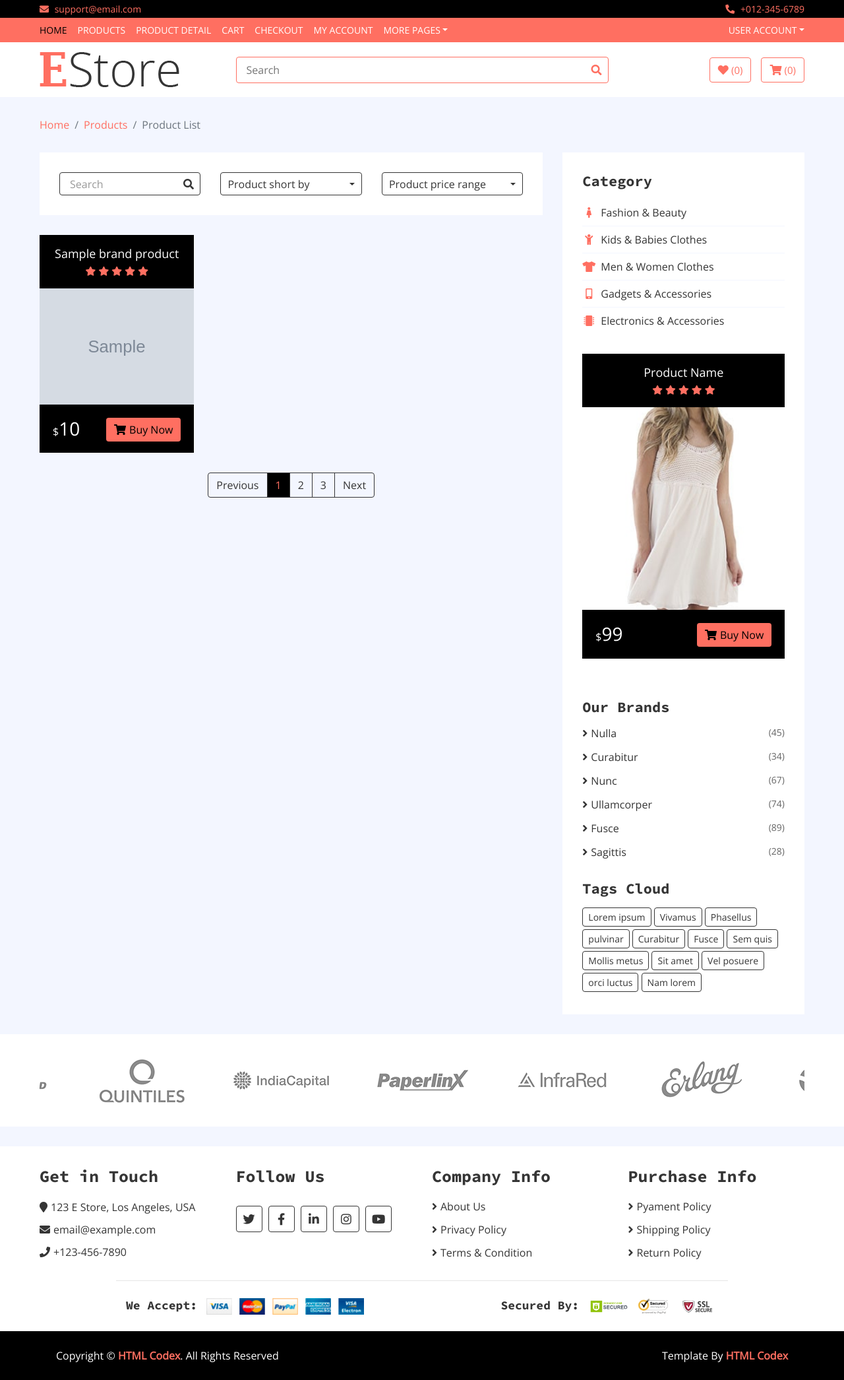
After one commit to pradeepbasyal2003/django_ecomm, a Django app: template templates/brand.html in a window 1280 px wide. The commit adds this page. Shown: the whole page at 66% size. Run offline with Django 4.2, Linux system fonts and the light colour scheme; the template is opened without the code that fills it: most values are stand-ins (such as "Sample title", 1, 10 or a date in 2020); grey boxes marked "Sample" are stand-in pictures; some libraries are stand-ins or nearby versions.

Commit message:
brand view

```diff
--- a/home/urls.py
+++ b/home/urls.py
@@ -3,5 +3,7 @@ from .views import *
 
 urlpatterns = [
     path('', HomeView.as_view(), name='home'),
+    path('category/<slug>',CategoryView.as_view(),name='category')
+    path('brand/<slug>', CategoryView.as_view(), name='brand')
 
 ]
--- /dev/null
+++ b/templates/brand.html
@@ -0,0 +1,277 @@
+{% extends 'base.html'%}
+{%load static%}
+{%block content%}
+        <!-- Breadcrumb Start -->
+        <div class="breadcrumb-wrap">
+            <div class="container-fluid">
+                <ul class="breadcrumb">
+                    <li class="breadcrumb-item"><a href="#">Home</a></li>
+                    <li class="breadcrumb-item"><a href="#">Products</a></li>
+                    <li class="breadcrumb-item active">Product List</li>
+                </ul>
+            </div>
+        </div>
+        <!-- Breadcrumb End -->
+
+        <!-- Product List Start -->
+        <div class="product-view">
+            <div class="container-fluid">
+                <div class="row">
+                    <div class="col-lg-8">
+                        <div class="row">
+                            <div class="col-md-12">
+                                <div class="product-view-top">
+                                    <div class="row">
+                                        <div class="col-md-4">
+                                            <div class="product-search">
+                                                <input type="email" value="Search">
+                                                <button><i class="fa fa-search"></i></button>
+                                            </div>
+                                        </div>
+                                        <div class="col-md-4">
+                                            <div class="product-short">
+                                                <div class="dropdown">
+                                                    <div class="dropdown-toggle" data-toggle="dropdown">Product short by</div>
+                                                    <div class="dropdown-menu dropdown-menu-right">
+                                                        <a href="#" class="dropdown-item">Newest</a>
+                                                        <a href="#" class="dropdown-item">Popular</a>
+                                                        <a href="#" class="dropdown-item">Most sale</a>
+                                                    </div>
+                                                </div>
+                                            </div>
+                                        </div>
+                                        <div class="col-md-4">
+                                            <div class="product-price-range">
+                                                <div class="dropdown">
+                                                    <div class="dropdown-toggle" data-toggle="dropdown">Product price range</div>
+                                                    <div class="dropdown-menu dropdown-menu-right">
+                                                        <a href="#" class="dropdown-item">$0 to $50</a>
+                                                        <a href="#" class="dropdown-item">$51 to $100</a>
+                                                        <a href="#" class="dropdown-item">$101 to $150</a>
+                                                        <a href="#" class="dropdown-item">$151 to $200</a>
+                                                        <a href="#" class="dropdown-item">$201 to $250</a>
+                                                        <a href="#" class="dropdown-item">$251 to $300</a>
+                                                        <a href="#" class="dropdown-item">$301 to $350</a>
+                                                        <a href="#" class="dropdown-item">$351 to $400</a>
+                                                        <a href="#" class="dropdown-item">$401 to $450</a>
+                                                        <a href="#" class="dropdown-item">$451 to $500</a>
+                                                    </div>
+                                                </div>
+                                            </div>
+                                        </div>
+                                    </div>
+                                </div>
+                            </div>
+                            {%for brand_product in brand_products%}
+                            <div class="col-md-4">
+                                <div class="product-item">
+                                    <div class="product-title">
+                                        <a href="#">{{brand_products.name}}</a>
+                                        <div class="ratting">
+                                            <i class="fa fa-star"></i>
+                                            <i class="fa fa-star"></i>
+                                            <i class="fa fa-star"></i>
+                                            <i class="fa fa-star"></i>
+                                            <i class="fa fa-star"></i>
+                                        </div>
+                                    </div>
+                                    <div class="product-image">
+                                        <a href="product-detail.html">
+                                            <img src="{{brand_product.img.url}}" alt="Product Image">
+                                        </a>
+                                        <div class="product-action">
+                                            <a href="#"><i class="fa fa-cart-plus"></i></a>
+                                            <a href="#"><i class="fa fa-heart"></i></a>
+                                            <a href="#"><i class="fa fa-search"></i></a>
+                                        </div>
+                                    </div>
+                                    <div class="product-price">
+                                        {%if brand_product.discounted_price > 0%}
+                                        <h3><span>$</span>{{brand_product.discounted_price}}</h3>
+                                        {%else%}
+                                        <h3><span>$</span>{{brand_product.price}}</h3>
+                                        {%endif%}
+                                        <a class="btn" href=""><i class="fa fa-shopping-cart"></i>Buy Now</a>
+                                    </div>
+                                </div>
+                            </div>
+                            {%endfor%}
+                        </div>
+
+                        <!-- Pagination Start -->
+                        <div class="col-md-12">
+                            <nav aria-label="Page navigation example">
+                                <ul class="pagination justify-content-center">
+                                    <li class="page-item disabled">
+                                        <a class="page-link" href="#" tabindex="-1">Previous</a>
+                                    </li>
+                                    <li class="page-item active"><a class="page-link" href="#">1</a></li>
+                                    <li class="page-item"><a class="page-link" href="#">2</a></li>
+                                    <li class="page-item"><a class="page-link" href="#">3</a></li>
+                                    <li class="page-item">
+                                        <a class="page-link" href="#">Next</a>
+                                    </li>
+                                </ul>
+                            </nav>
+                        </div>
+                        <!-- Pagination Start -->
+                    </div>
+
+                    <!-- Side Bar Start -->
+                    <div class="col-lg-4 sidebar">
+                        <div class="sidebar-widget category">
+                            <h2 class="title">Category</h2>
+                            <nav class="navbar bg-light">
+                                <ul class="navbar-nav">
+                                    <li class="nav-item">
+                                        <a class="nav-link" href="#"><i class="fa fa-female"></i>Fashion & Beauty</a>
+                                    </li>
+                                    <li class="nav-item">
+                                        <a class="nav-link" href="#"><i class="fa fa-child"></i>Kids & Babies Clothes</a>
+                                    </li>
+                                    <li class="nav-item">
+                                        <a class="nav-link" href="#"><i class="fa fa-tshirt"></i>Men & Women Clothes</a>
+                                    </li>
+                                    <li class="nav-item">
+                                        <a class="nav-link" href="#"><i class="fa fa-mobile-alt"></i>Gadgets & Accessories</a>
+                                    </li>
+                                    <li class="nav-item">
+                                        <a class="nav-link" href="#"><i class="fa fa-microchip"></i>Electronics & Accessories</a>
+                                    </li>
+                                </ul>
+                            </nav>
+                        </div>
+
+                        <div class="sidebar-widget widget-slider">
+                            <div class="sidebar-slider normal-slider">
+                                <div class="product-item">
+                                    <div class="product-title">
+                                        <a href="#">Product Name</a>
+                                        <div class="ratting">
+                                            <i class="fa fa-star"></i>
+                                            <i class="fa fa-star"></i>
+                                            <i class="fa fa-star"></i>
+                                            <i class="fa fa-star"></i>
+                                            <i class="fa fa-star"></i>
+                                        </div>
+                                    </div>
+                                    <div class="product-image">
+                                        <a href="product-detail.html">
+                                            <img src="img/product-10.jpg" alt="Product Image">
+                                        </a>
+                                        <div class="product-action">
+                                            <a href="#"><i class="fa fa-cart-plus"></i></a>
+                                            <a href="#"><i class="fa fa-heart"></i></a>
+                                            <a href="#"><i class="fa fa-search"></i></a>
+                                        </div>
+                                    </div>
+                                    <div class="product-price">
+                                        <h3><span>$</span>99</h3>
+                                        <a class="btn" href=""><i class="fa fa-shopping-cart"></i>Buy Now</a>
+                                    </div>
+                                </div>
+                                <div class="product-item">
+                                    <div class="product-title">
+                                        <a href="#">Product Name</a>
+                                        <div class="ratting">
+                                            <i class="fa fa-star"></i>
+                                            <i class="fa fa-star"></i>
+                                            <i class="fa fa-star"></i>
+                                            <i class="fa fa-star"></i>
+                                            <i class="fa fa-star"></i>
+                                        </div>
+                                    </div>
+                                    <div class="product-image">
+                                        <a href="product-detail.html">
+                                            <img src="img/product-9.jpg" alt="Product Image">
+                                        </a>
+                                        <div class="product-action">
+                                            <a href="#"><i class="fa fa-cart-plus"></i></a>
+                                            <a href="#"><i class="fa fa-heart"></i></a>
+                                            <a href="#"><i class="fa fa-search"></i></a>
+                                        </div>
+                                    </div>
+                                    <div class="product-price">
+                                        <h3><span>$</span>99</h3>
+                                        <a class="btn" href=""><i class="fa fa-shopping-cart"></i>Buy Now</a>
+                                    </div>
+                                </div>
+                                <div class="product-item">
+                                    <div class="product-title">
+                                        <a href="#">Product Name</a>
+                                        <div class="ratting">
+                                            <i class="fa fa-star"></i>
+                                            <i class="fa fa-star"></i>
+                                            <i class="fa fa-star"></i>
+                                            <i class="fa fa-star"></i>
+                                            <i class="fa fa-star"></i>
+                                        </div>
+                                    </div>
+                                    <div class="product-image">
+                                        <a href="product-detail.html">
+                                            <img src="img/product-8.jpg" alt="Product Image">
+                                        </a>
+                                        <div class="product-action">
+                                            <a href="#"><i class="fa fa-cart-plus"></i></a>
+                                            <a href="#"><i class="fa fa-heart"></i></a>
+                                            <a href="#"><i class="fa fa-search"></i></a>
+                                        </div>
+                                    </div>
+                                    <div class="product-price">
+                                        <h3><span>$</span>99</h3>
+                                        <a class="btn" href=""><i class="fa fa-shopping-cart"></i>Buy Now</a>
+                                    </div>
+                                </div>
+                            </div>
+                        </div>
+
+                        <div class="sidebar-widget brands">
+                            <h2 class="title">Our Brands</h2>
+                            <ul>
+                                <li><a href="#">Nulla </a><span>(45)</span></li>
+                                <li><a href="#">Curabitur </a><span>(34)</span></li>
+                                <li><a href="#">Nunc </a><span>(67)</span></li>
+                                <li><a href="#">Ullamcorper</a><span>(74)</span></li>
+                                <li><a href="#">Fusce </a><span>(89)</span></li>
+                                <li><a href="#">Sagittis</a><span>(28)</span></li>
+                            </ul>
+                        </div>
+
+                        <div class="sidebar-widget tag">
+                            <h2 class="title">Tags Cloud</h2>
+                            <a href="#">Lorem ipsum</a>
+                            <a href="#">Vivamus</a>
+                            <a href="#">Phasellus</a>
+                            <a href="#">pulvinar</a>
+                            <a href="#">Curabitur</a>
+                            <a href="#">Fusce</a>
+                            <a href="#">Sem quis</a>
+                            <a href="#">Mollis metus</a>
+                            <a href="#">Sit amet</a>
+                            <a href="#">Vel posuere</a>
+                            <a href="#">orci luctus</a>
+                            <a href="#">Nam lorem</a>
+                        </div>
+                    </div>
+                    <!-- Side Bar End -->
+                </div>
+            </div>
+        </div>
+        <!-- Product List End -->
+
+        <!-- Brand Start -->
+        <div class="brand">
+            <div class="container-fluid">
+                <div class="brand-slider">
+                    <div class="brand-item"><img src="img/brand-1.png" alt=""></div>
+                    <div class="brand-item"><img src="img/brand-2.png" alt=""></div>
+                    <div class="brand-item"><img src="img/brand-3.png" alt=""></div>
+                    <div class="brand-item"><img src="img/brand-4.png" alt=""></div>
+                    <div class="brand-item"><img src="img/brand-5.png" alt=""></div>
+                    <div class="brand-item"><img src="img/brand-6.png" alt=""></div>
+                </div>
+            </div>
+        </div>
+        <!-- Brand End -->
+
+{%endblock%}
--- a/templates/index.html
+++ b/templates/index.html
@@ -11,7 +11,7 @@
                             <ul class="navbar-nav">
                                 {%for cat in categories%}
                                 <li class="nav-item">
-                                    <a class="nav-link" href="#"><i class="fa fa-{{cat.logo}}"></i>{{cat.name}}</a>
+                                    <a class="nav-link" href="/category/{{cat.slug}}"><i class="fa fa-{{cat.logo}}"></i>{{cat.name}}</a>
                                 </li>
                                 {%endfor%}
                             </ul>
@@ -65,7 +65,8 @@
             <div class="container-fluid">
                 <div class="brand-slider">
                     {%for brand in brands %}
-                    <div class="brand-item"><img src="{{brand.image.url}}" alt=""></div>
+                    <a href="{{/brand/{{brand.slug}}"><div class="brand-item"><img src="{{brand.image.url}}" alt=""></div></a>
+
                     {%endfor%}
                 </div>
             </div>
```
Also changed, not shown: home/views.py (+22 -0 lines), templates/category.html (added, +277 -0 lines).
